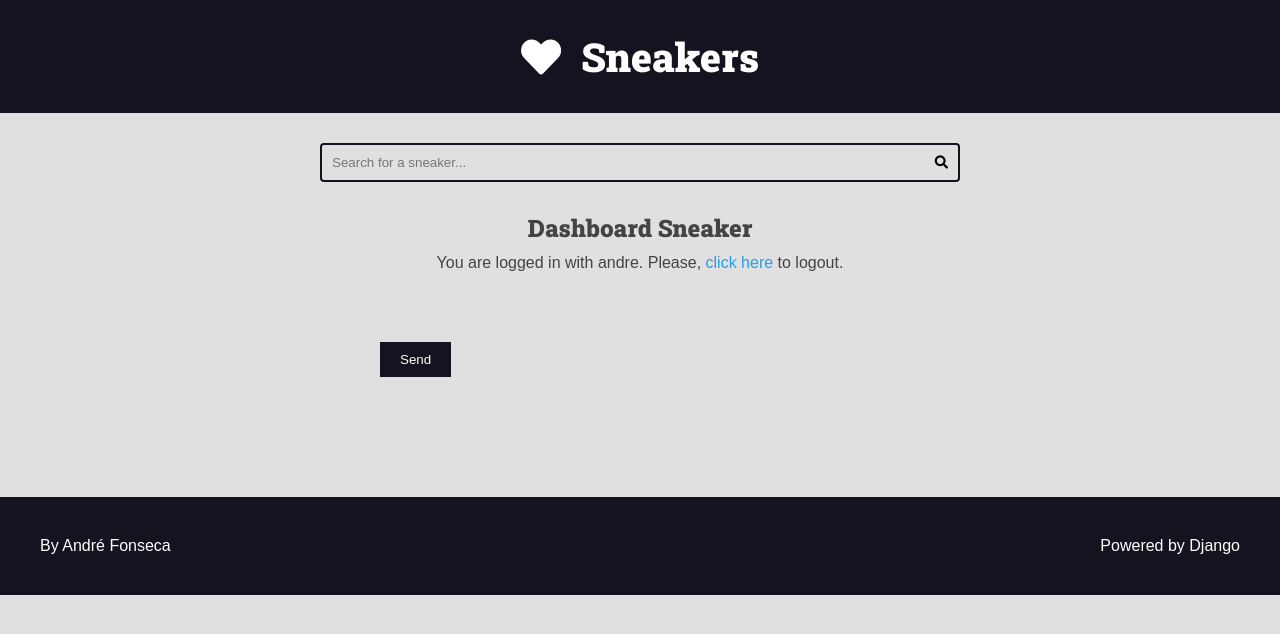
After one commit to andrefonseca99/projeto1, a Django app: page /authors/dashboard/sneaker/11/edit/ in a window 1280 px wide. The commit adds this page. Shown: the top 634 px of the page. Run offline with Django 4.2, Linux system fonts and the light colour scheme; a user stored in the database is signed in; data comes from the database, SQL or seed files in the repository; both versions use the stored data as it was after the commit.

Commit message:
Creating dashboard edit template, view and url

```diff
--- a/authors/templates/authors/pages/dashboard.html
+++ b/authors/templates/authors/pages/dashboard.html
@@ -11,7 +11,7 @@
             <ul>
                {% for sneaker in sneakers %}
                <li>
-                <a href="#">{{ sneaker.title }}</a>
+                <a href="{% url 'authors:dashboard_sneaker_edit' sneaker.id %}">{{ sneaker.title }}</a>
                </li>
                {% empty %}
                 <li>
--- /dev/null
+++ b/authors/templates/authors/pages/dashboard_sneaker.html
@@ -0,0 +1,15 @@
+{% extends 'global/base.html' %}
+
+{% block title %} Dashboard Sneaker | {% endblock title %}
+
+{% block content %}
+    <div class="main-content center container">
+        <h2>Dashboard Sneaker</h2>
+        {% include 'global/partials/messages.html' %}
+        {% include 'authors/partials/login_message.html' %}
+        <div class="authors-dashboard-container">
+            {% include 'global/partials/form.html' %}
+        </div>
+    </div>
+
+{% endblock content %}
--- a/authors/urls.py
+++ b/authors/urls.py
@@ -11,4 +11,9 @@ urlpatterns = [
      path('login/create/', views.login_create, name='login_create'),
      path('logout/', views.logout_view, name='logout'),
      path('dashboard/', views.dashboard, name='dashboard'),
+     path(
+          'dashboard/sneaker/<int:id>/edit/',
+          views.dashboard_sneaker_edit,
+          name='dashboard_sneaker_edit'
+     ),
 ]
--- a/authors/views.py
+++ b/authors/views.py
@@ -97,3 +97,19 @@ def dashboard(request):
             'sneakers': sneakers,
         }
     )
+
+
+@login_required(login_url='authors:login', redirect_field_name='next')
+def dashboard_sneaker_edit(request, id):
+    sneaker = Sneaker.objects.filter(
+        is_published=False,
+        author=request.user,
+        pk=id,
+    )
+    if not sneaker:
+        raise Http404()
+
+    return render(
+        request,
+        'authors/pages/dashboard_sneaker.html',
+    )
--- a/base_static/global/css/styles.css
+++ b/base_static/global/css/styles.css
@@ -446,9 +446,21 @@ h6 {
 
 .authors-dashboard-container h3,
 .authors-dashboard-container p,
-.authors-dashboard-container ul {
+.authors-dashboard-container ul,
+.authors-dashboard-container a {
     list-style-type: none;
     margin: 1rem 0;
+    text-decoration: none;
+    transition: all 300ms ease-in-out;
+}
+
+.authors-dashboard-container a {
+    color: var(--color-gray-7);
+}
+
+.authors-dashboard-container a:hover {
+    filter: brightness(.5);
+    color: var(--color-gray-9);
 }
 
 /* Generics */
```
Also changed, not shown: db.sqlite3.
